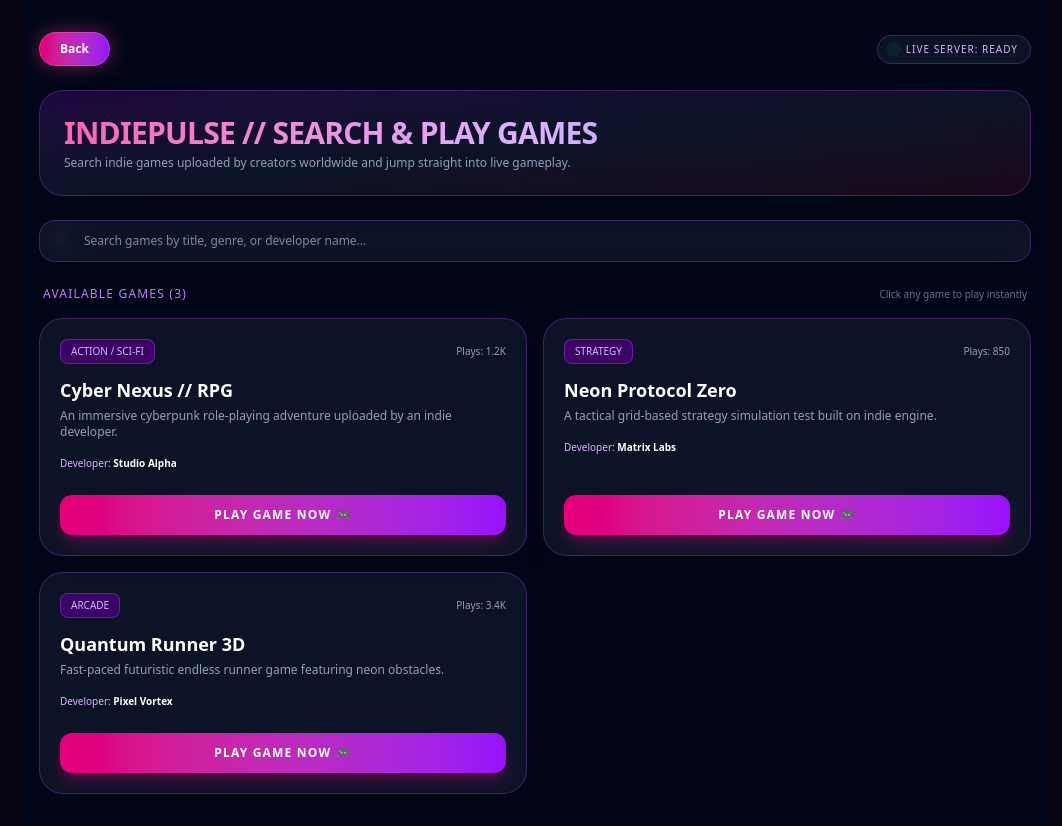
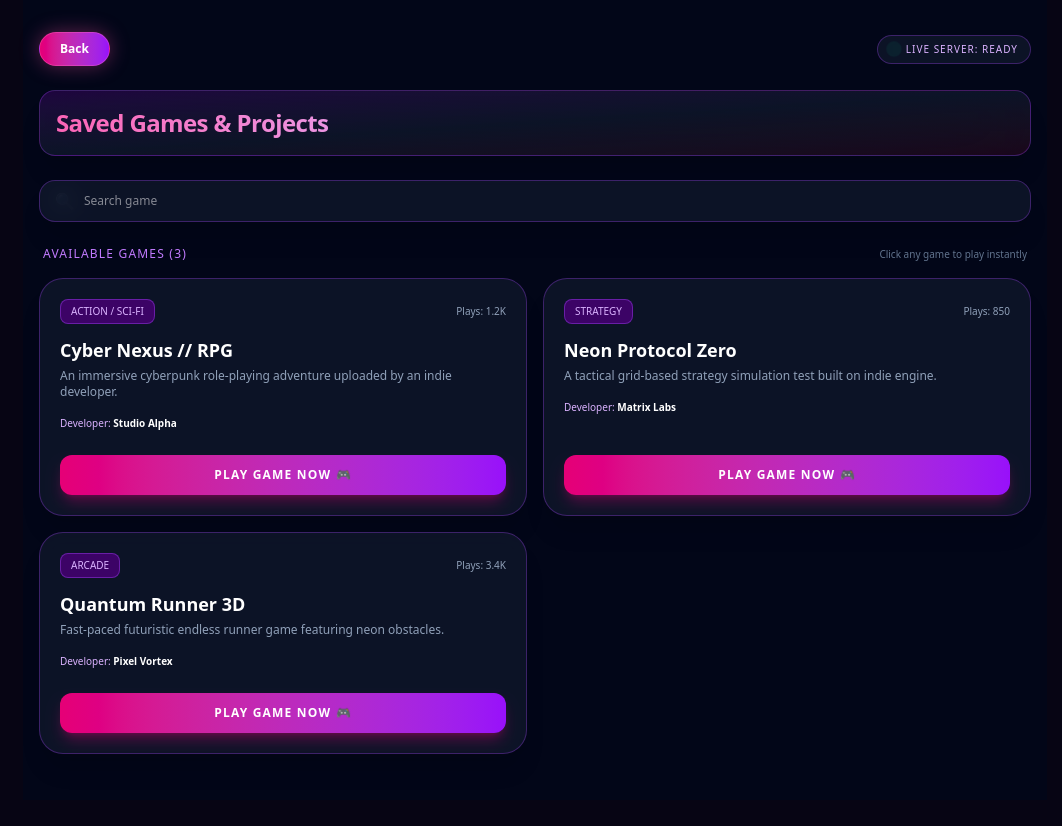
Before and after one commit to Patil-IndiePulse/IndiePulse, a Next.js app: page /settings/saved-games in a window 1280 px wide. Shown: the whole page, without its empty margins (105-1167 px from the left). After the commit the page ends 800 px from the top, so only its background shows below. Built offline with nearby package versions, Linux system fonts and the light colour scheme.

Commit message:
fix: shorten back button width, simplify search bar placeholder to 'Search game' and remove clutter text from saved games header

```diff
--- a/app/play/[id]/page.tsx
+++ b/app/play/[id]/page.tsx
@@ -42,6 +42,7 @@ export default function ProGamePlayer() {
     setGameTitle(detectedTitle);
     setGameGenre(detectedGenre);
 
+    // AI automated layout optimization in background (hidden from UI)
     const lowerTitle = detectedTitle.toLowerCase();
     const lowerGenre = detectedGenre.toLowerCase();
     if (lowerTitle.includes('runner') || lowerGenre.includes('strategy') || lowerTitle.includes('cyber')) {
@@ -148,11 +149,11 @@ export default function ProGamePlayer() {
   return (
     <main className="fixed inset-0 w-screen h-screen bg-[#070514] text-white flex flex-col select-none overflow-hidden z-50 m-0 p-0">
 
-      {/* Compact Header Bar matching Settings Page */}
+      {/* Compact Header Bar with proper short Back button */}
       <div className="w-full bg-[#120e26]/90 border-b border-purple-500/30 px-4 py-3 flex items-center justify-between shadow-lg shrink-0 z-50 backdrop-blur-md">
         <button
           onClick={() => router.back()}
-          className="inline-flex items-center gap-1 px-4 py-1.5 rounded-full bg-gradient-to-r from-pink-600 to-purple-600 hover:from-pink-500 hover:to-purple-500 text-white text-xs font-bold shadow-md cursor-pointer transition-all shrink-0"
+          className="inline-flex items-center gap-1 px-4 py-1.5 rounded-full bg-gradient-to-r from-pink-600 to-purple-600 hover:from-pink-500 hover:to-purple-500 text-white text-xs font-bold shadow-md cursor-pointer transition-all w-auto shrink-0"
         >
           Back
         </button>
--- a/app/settings/saved-games/page.tsx
+++ b/app/settings/saved-games/page.tsx
@@ -87,7 +87,7 @@ export default function SavedGamesPage() {
       <div className="flex items-center justify-between mb-6">
         <Link
           href="/menu"
-          className="inline-flex items-center gap-1.5 px-5 py-2 rounded-full bg-gradient-to-r from-pink-600 to-purple-600 hover:from-pink-500 hover:to-purple-500 text-white text-xs font-bold shadow-[0_0_20px_rgba(236,72,153,0.4)] border border-pink-400/40 transition-all cursor-pointer"
+          className="inline-flex items-center gap-1.5 px-5 py-2 rounded-full bg-gradient-to-r from-pink-600 to-purple-600 hover:from-pink-500 hover:to-purple-500 text-white text-xs font-bold shadow-[0_0_20px_rgba(236,72,153,0.4)] border border-pink-400/40 transition-all cursor-pointer w-auto"
         >
           Back
         </Link>
@@ -97,23 +97,20 @@ export default function SavedGamesPage() {
         </div>
       </div>
 
-      {/* Header Section */}
-      <div className="relative mb-6 p-6 rounded-3xl bg-gradient-to-br from-purple-950/50 via-slate-900/80 to-pink-950/30 border border-purple-500/30 backdrop-blur-2xl overflow-hidden shadow-2xl text-left">
-        <h1 className="text-2xl md:text-3xl font-black tracking-tight bg-gradient-to-r from-pink-400 via-purple-300 to-indigo-400 bg-clip-text text-transparent text-left">
-          INDIEPULSE // SEARCH & PLAY GAMES
+      {/* Small Clean Header Box (Removed extra text) */}
+      <div className="relative mb-6 p-4 rounded-2xl bg-gradient-to-br from-purple-950/50 via-slate-900/80 to-pink-950/30 border border-purple-500/30 backdrop-blur-2xl shadow-xl text-left">
+        <h1 className="text-xl md:text-2xl font-black tracking-tight bg-gradient-to-r from-pink-400 via-purple-300 to-indigo-400 bg-clip-text text-transparent text-left">
+          Saved Games & Projects
         </h1>
-        <p className="text-xs mt-1 text-slate-400 max-w-xl text-left">
-          Search indie games uploaded by creators worldwide and jump straight into live gameplay.
-        </p>
       </div>
 
-      {/* Live Search Bar */}
+      {/* Clean Search Bar with 'Search game' */}
       <div className="mb-6">
         <div className="relative">
           <span className="absolute inset-y-0 left-0 flex items-center pl-4 pointer-events-none text-purple-400">🔍</span>
           <input
             type="text"
-            placeholder="Search games by title, genre, or developer name..."
+            placeholder="Search game"
             value={searchQuery}
             onChange={(e) => setSearchQuery(e.target.value)}
             className="w-full pl-11 pr-4 py-3 rounded-2xl bg-slate-900/80 border border-purple-500/30 text-white text-xs focus:outline-none focus:border-pink-500 shadow-xl transition-all backdrop-blur-md text-left"
```
